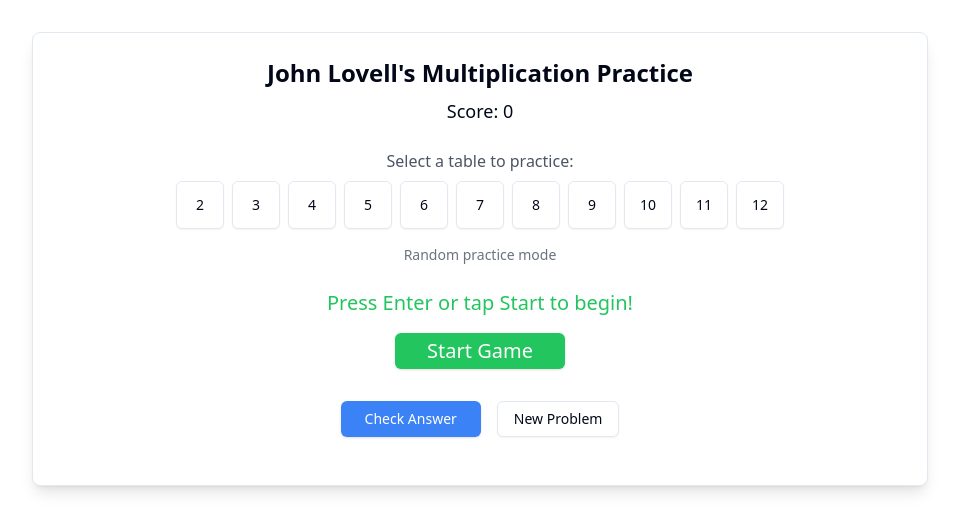
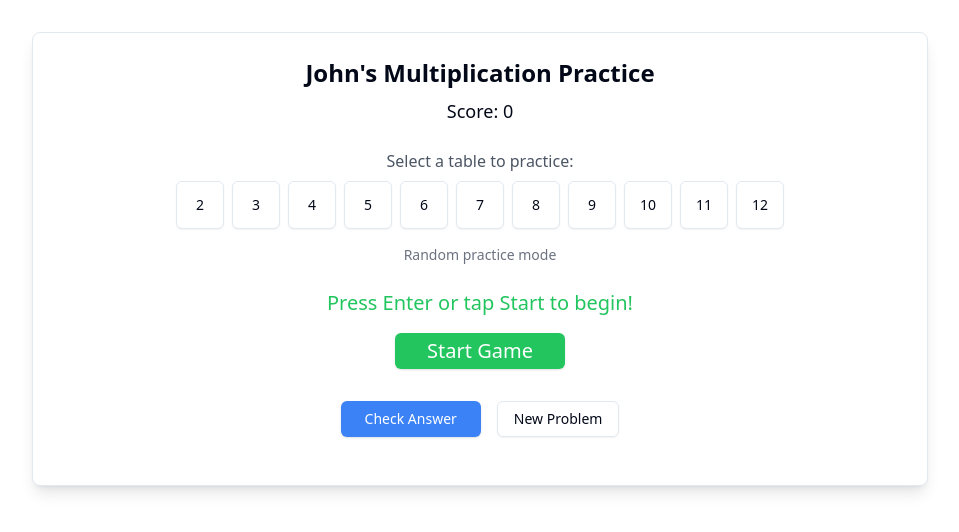
Before and after one commit to cslovell/mutliplication-practice, a Next.js app: page / in a window 1280 px wide. Shown: the top 532 px of the page, without its empty margins (160-1119 px from the left). Built offline with nearby package versions, Linux system fonts and the light colour scheme.

Commit message:
Removed name

```diff
--- a/src/components/game/MultiplicationGame.tsx
+++ b/src/components/game/MultiplicationGame.tsx
@@ -370,7 +370,7 @@ const MultiplicationGame: React.FC = () => {
     <Card className="w-full max-w-4xl mx-auto bg-white shadow-lg">
       <CardContent className="p-6">
         <div className="text-center mb-6">
-          <div className="text-2xl font-bold mb-2">John Lovell&apos;s  Multiplication Practice</div>
+          <div className="text-2xl font-bold mb-2">John&apos;s  Multiplication Practice</div>
           <div className="flex justify-center items-center gap-2">
             <span className="text-lg score">Score: {score}</span>
             {/* <div className="flex items-center ml-4">
```
